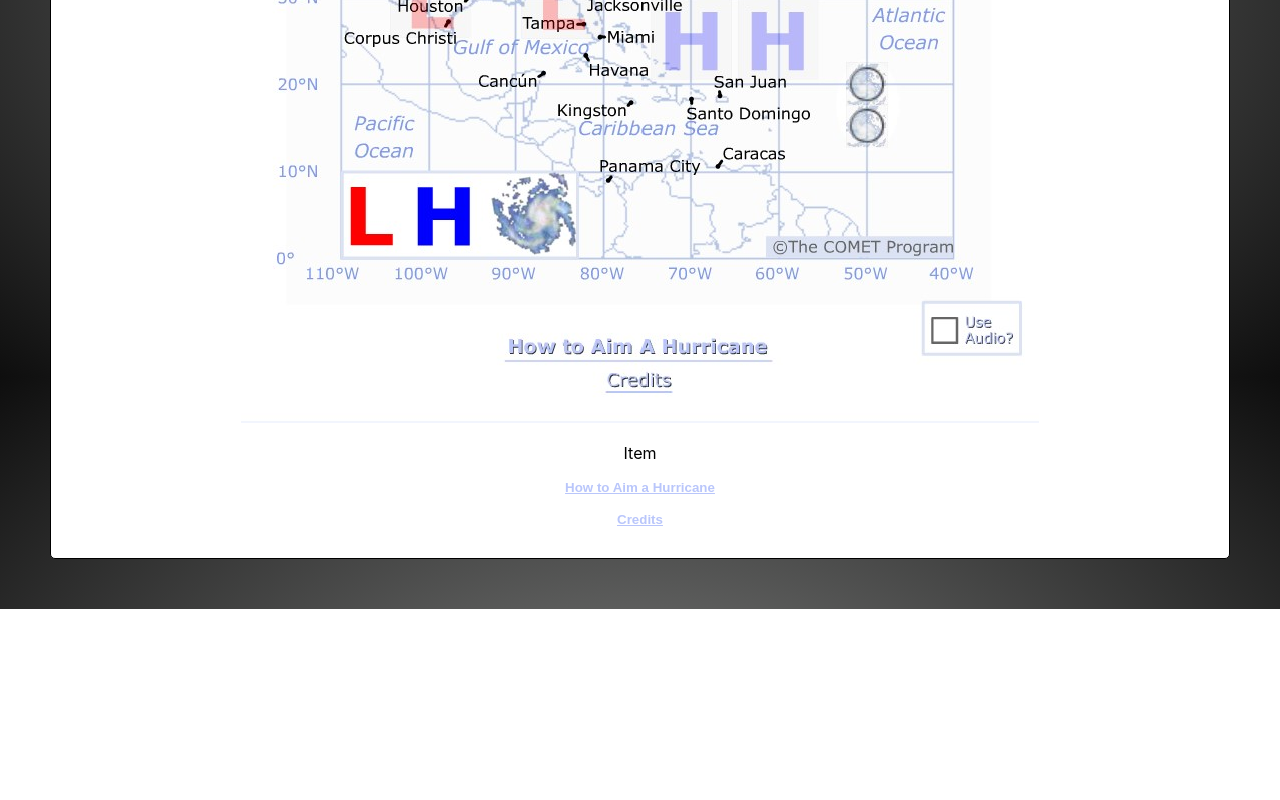
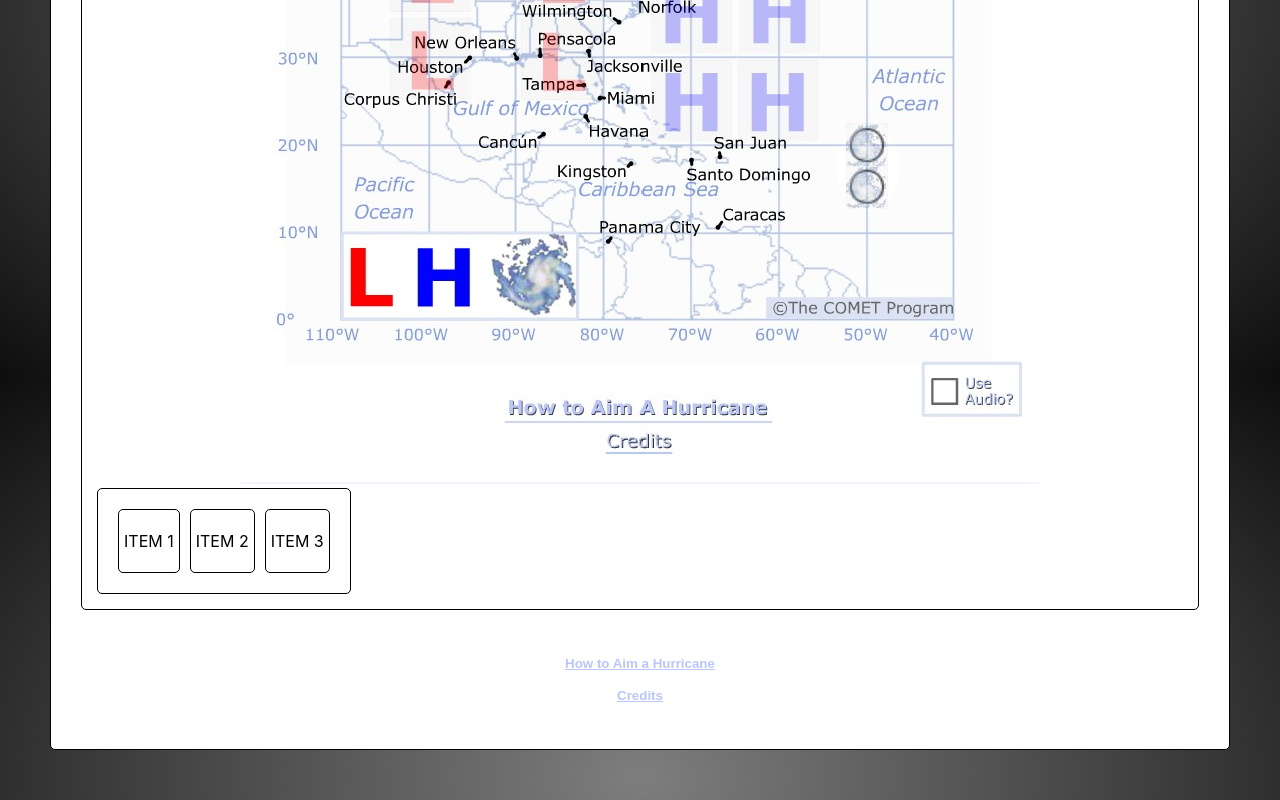
Before and after one commit to tywi6665/comet_hurricane_conversion_v2, a React (Create React App) app: page / in a window 1280 px wide. Shown: the part 423-1223 px from the top of the page. Before the commit the page ends 1032 px from the top, so only its background shows below. Built offline with nearby package versions, Linux system fonts and the light colour scheme.

Commit message:
Appying initial styling to dnd divs

```diff
--- a/src/App.scss
+++ b/src/App.scss
@@ -12,15 +12,40 @@ body {
     border: 1px solid #000000;
     border-radius: 5px;
 
-    .subContainer {
+    .sub-container {
         text-align: center;
+        padding: 15px;
 
         h1 {
             color: $primary-color;
             text-shadow: 1px 1px 0px #000, 2px 2px 0px #000;;
         }
 
+        .interaction-wrapper {
+            border: 1px solid #000000;
+            border-radius: 5px;
+            padding: 15px;
 
+            .drag-n-drop {
+                width: fit-content;
+                padding: 15px;
+                text-align: left;
+                border: 1px solid #000000;
+                border-radius: 5px;
+
+                .dnd-group {
+                    display: flex;
+                    justify-content: space-evenly;
+
+                    .dnd-item {
+                        margin: 5px;
+                        padding: 5px;
+                        border: 1px solid #000000;
+                        border-radius: 5px;
+                    }
+                }
+            }
+        }
 
         .button-default {
             width: auto;
--- a/src/Components/Containers/Subcontainer.js
+++ b/src/Components/Containers/Subcontainer.js
@@ -2,7 +2,7 @@ import React from 'react';
 
 const SubContainer = ({ children }) => {
     return (
-        <div className="subContainer">
+        <div className="sub-container">
             {children}
         </div>
     );
--- a/src/Components/InteractionComponents/InteractionWrapper.js
+++ b/src/Components/InteractionComponents/InteractionWrapper.js
@@ -10,7 +10,17 @@ const InteractionWrapper = () => {
                 <div className="dnd-group">
                     <div className="dnd-item">
                         <div>
-                            <p>Item</p>
+                            <p>ITEM 1</p>
+                        </div>
+                    </div>
+                    <div className="dnd-item">
+                        <div>
+                            <p>ITEM 2</p>
+                        </div>
+                    </div>
+                    <div className="dnd-item">
+                        <div>
+                            <p>ITEM 3</p>
                         </div>
                     </div>
                 </div>
```
